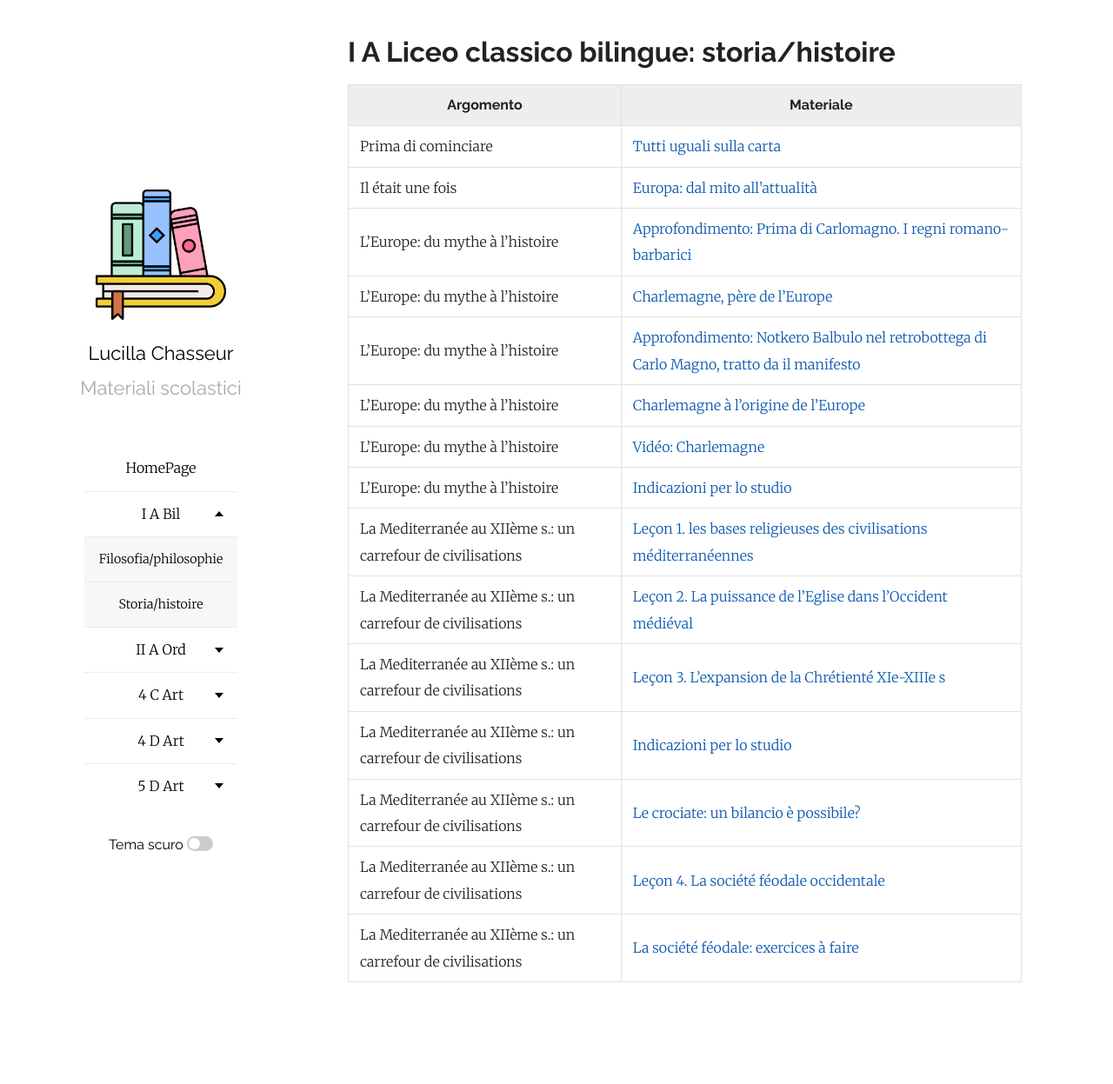
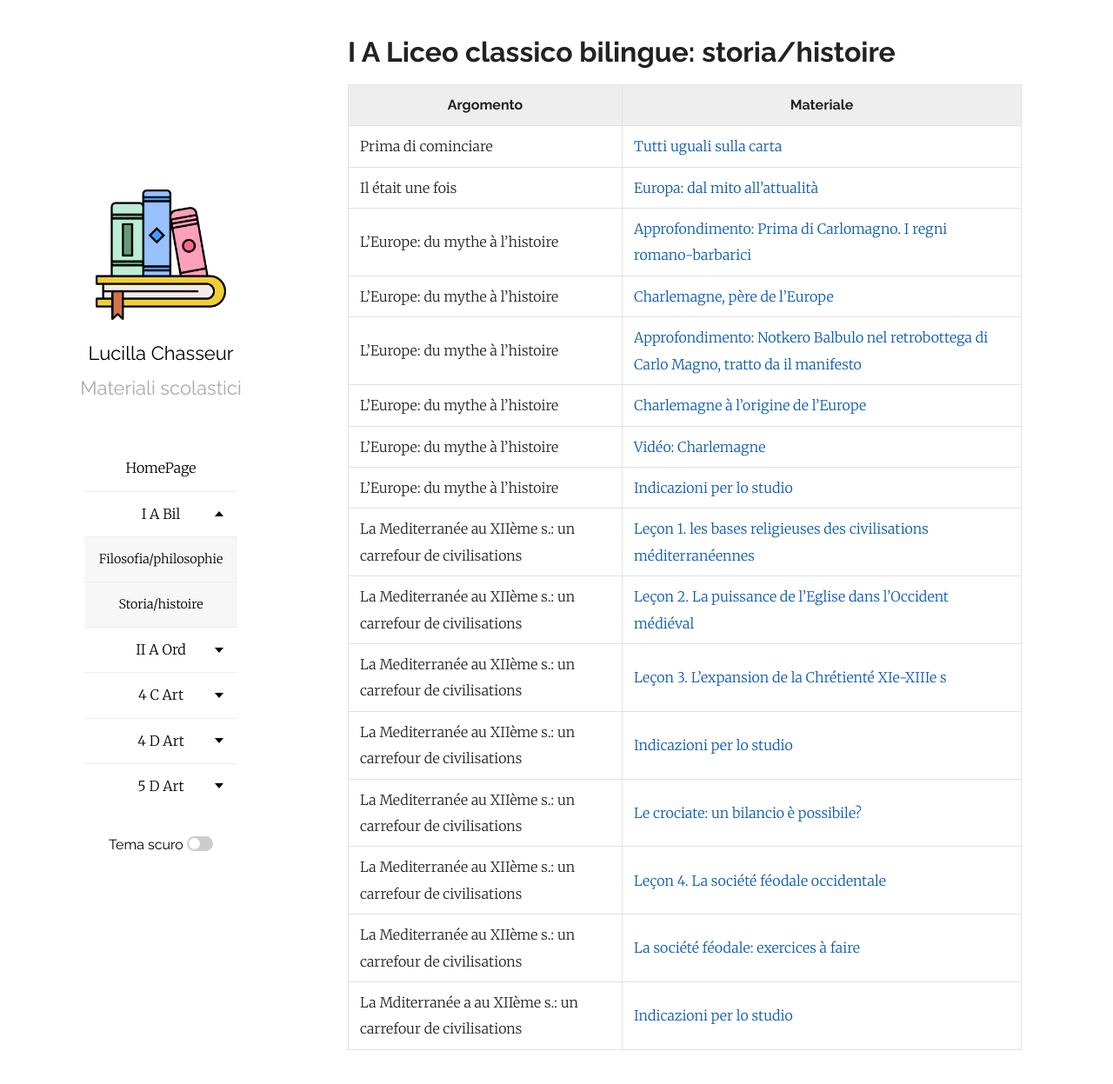
Before and after one commit to efemeridi/efemeridi.github.io, a Jekyll site: the page built from 1a_bil_storia.md, in a window 1280 px wide and 1253 px high. Shown: the top 1247 px of the window at 87% size. Built offline with Jekyll 4.4.1, drawn with Linux system fonts in a browser that asks for light colours; our own code applies the rules of GitHub Pages for plain Markdown files.

```diff
--- a/1a_bil_storia.md
+++ b/1a_bil_storia.md
@@ -20,3 +20,4 @@ layout: page
 |La Mediterranée au XIIème s.: un carrefour de civilisations|[Le crociate: un bilancio è possibile?](/materiali/I_A_bil/storia/01_MEDITERRANEE_XII/Crociate_un_bilancio_I_bil_26_27.pdf/)
 |La Mediterranée au XIIème s.: un carrefour de civilisations|[Leçon 4. La société féodale occidentale](/materiali/I_A_bil/storia/01_MEDITERRANEE_XII/chap_1_leçon_4_societe_feodale_exercice_à_faire.pdf/)
 |La Mediterranée au XIIème s.: un carrefour de civilisations|[La société féodale: exercices à faire](/materiali/I_A_bil/storia/01_MEDITERRANEE_XII/societe_feodale_exercices.pdf/)
+|La Mditerranée a au XIIème s.: un carrefour de civilisations|[Indicazioni per lo studio](/materiali/I_A_bil/storia/PROGRAMMI/01_THEME_1_MEDITERRANEE_AU_XII_chap_1_leçons_1-2-3-4.pdf/)
```
